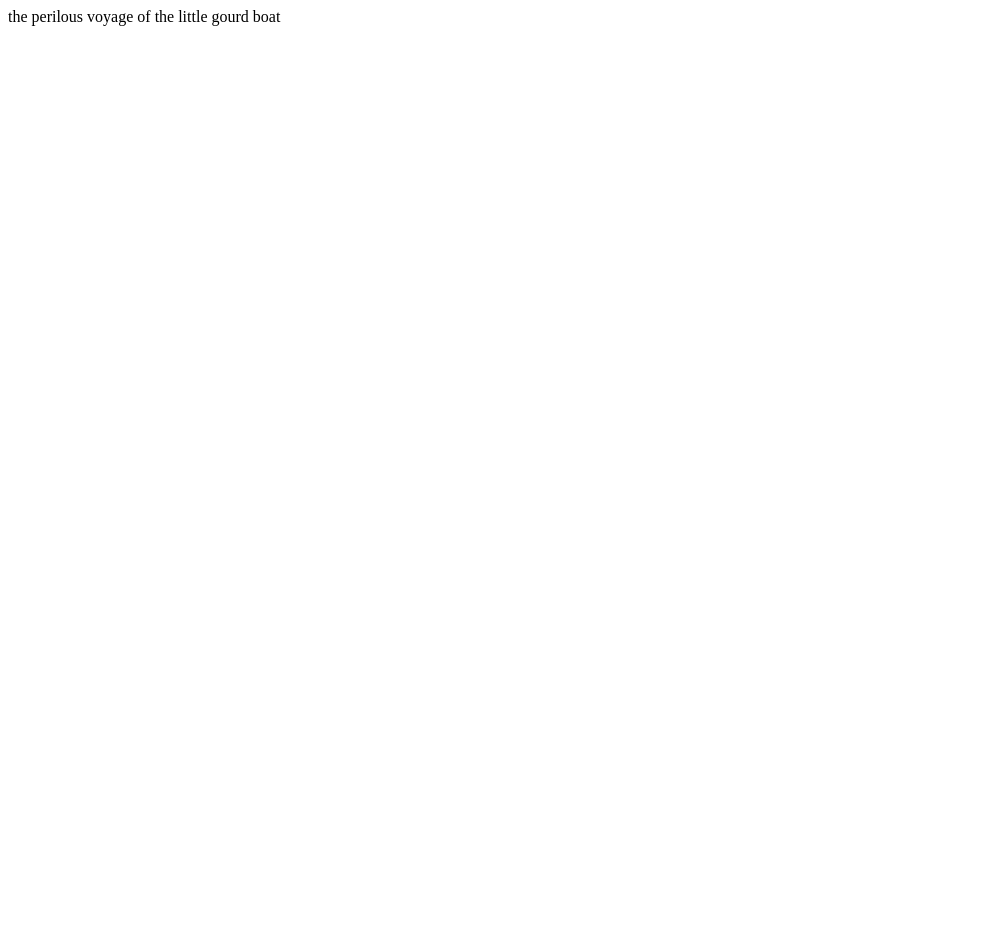
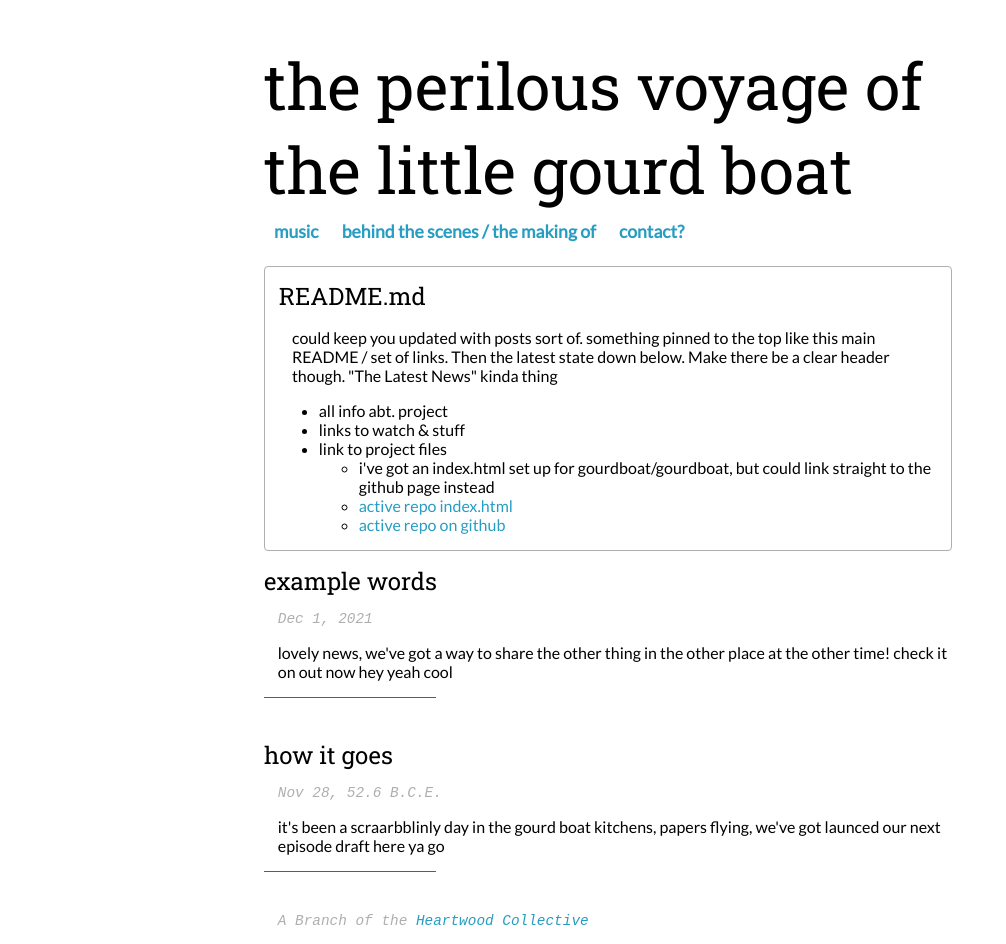
Before and after one commit to gourdboat/gourdboat.github.io, a plain HTML site: page index.html in a window 1280 px wide. Shown: the whole page, without its empty margins (0-1006 px from the left). Before the commit the page ends 800 px from the top, so only its background shows below. Drawn offline with Linux system fonts and the light colour scheme.

Commit message:
set up index.html (functionally)

```diff
--- a/index.html
+++ b/index.html
@@ -1 +1,59 @@
-<p>the perilous voyage of the little gourd boat</p>
+<!DOCTYPE html>
+<html>
+<head>
+	<title>the perilous voyage of the little gourd boat</title>
+	<link rel="stylesheet" href="style.css">
+	<link href="https://fonts.googleapis.com/css?family=Roboto" rel="stylesheet">
+	<link href="https://fonts.googleapis.com/css2?family=Roboto+Slab:wght@400&display=swap" rel="stylesheet">
+	<link href="https://fonts.googleapis.com/css2?family=Lato:wght@300;400&family=Merriweather&family=Open+Sans:wght@300;400&family=Roboto+Slab:wght@300&display=swap" rel="stylesheet">
+</head>
+<body>
+
+	<h1 class="title" >the perilous voyage of the little gourd boat</h1>
+	<div class="button" >
+		<a href="music.html">music</a>
+	</div>
+	<div class="button" >
+		<a href="making.html">behind the scenes / the making of</a>
+	</div>
+	<div class="button" >
+		<a href="#">contact?</a>
+	</div>
+
+	<!--    PINNED INFO SECTION    -->
+
+	<div id="pinned">
+		<h3>README.md</h3>
+		<p class="post-content">could keep you updated with posts sort of. something pinned to the top like this main README / set of links. Then the latest state down below. Make there be a clear header though. "The Latest News" kinda thing</p>
+		<ul>
+			<li>all info abt. project</li>
+			<li>links to watch & stuff</li>
+			<li>link to project files
+			  <ul>
+			    <li>i've got an index.html set up for gourdboat/gourdboat, but could link straight to the github page instead</li>
+			    <li><a href="https://gourdboat.github.io/gourdboat/" >active repo index.html</a></li>
+			    <li><a href="https://github.com/gourdboat/gourdboat/">active repo on github</a></li>
+			  </ul></li>
+		</ul>
+	</div>
+
+	<!--    THE CONTENT BEGINS    -->
+
+	<span class="post">
+		<h3>example words</h3>
+		<p class="date">Dec 1, 2021</p>
+		<p class="post-content">lovely news, we've got a way to share the other thing in the other place at the other time! check it on out now hey yeah cool</p>
+	</span>
+	<hr /><br />
+
+	<span class="post">
+		<h3>how it goes</h3>
+		<p class="date">Nov 28, 52.6 B.C.E.</p>
+		<p class="post-content">it's been a scraarbblinly day in the gourd boat kitchens, papers flying, we've got launced our next episode draft here ya go</p>
+	</span>
+	<hr /><br />
+
+	<p class="date">A Branch of the <a href="https://www.heartwoodcollective.com/">Heartwood Collective</a></p>
+
+</body>
+</html>
--- /dev/null
+++ b/style.css
@@ -0,0 +1,74 @@
+body {
+	font-family: "Lato", sans-serif;
+	font-size: 12pt;
+	padding-right: 25%;
+	padding-left: 20%;
+	margin-top: 0%;
+	transition: background-color: 0.5s, color 0.5s;
+}
+div#pinned {
+    border-style: solid;
+    border-width: 1px;
+    border-color: #AFAFAF;
+    border-radius: 4px;
+    margin-top: 2%;
+    padding-left: 2%;
+    padding-right: 2%;
+}
+a {
+	text-decoration: none;
+	color: #279dc2;
+	transition: color 0.1s;
+}
+a:hover {
+	color: #0e4b5e;
+}
+a:visited {
+	color: #3e115c;
+}
+div.button {
+	padding: 10px;
+	display: inline-block;
+	text-align: center;
+	font-weight: bold;
+	font-size: 110%;
+}
+h1.title {
+	font-family: "Roboto Slab", serif;
+	font-size: 400%;
+	font-weight: normal;
+	margin-bottom: 0%;
+}
+p.date {
+	font-style: italic;
+	color: #AFAFAF;
+	font-size: 90%;
+	font-family: "Courier New", monospace, serif;
+	margin-left: 2%;
+}
+hr {
+	border: none;
+	height: 1px;
+	width: 25%;
+	background-color: #5C5C5C;
+	margin-left: 0%;
+}
+h3 {
+	font-size: 150%;
+	font-family: "Roboto Slab", serif;
+	font-weight: normal;
+	margin-top: 2%;
+	margin-bottom: 0%;
+}
+p.post-content {
+	padding-left: 2%;
+}
+
+/* dark mode adaptive stuff */
+@media (prefers-color-scheme: dark) {
+  body{ background-color: #1c1c1c;
+    color: #e3e3e3; }
+  a:visited { color: #e3ae44; }
+	a:visited:hover { color: #b08735; }
+	p.date { color: #8c8c8c; }
+}
```
Also changed, not shown: 1 other file.
